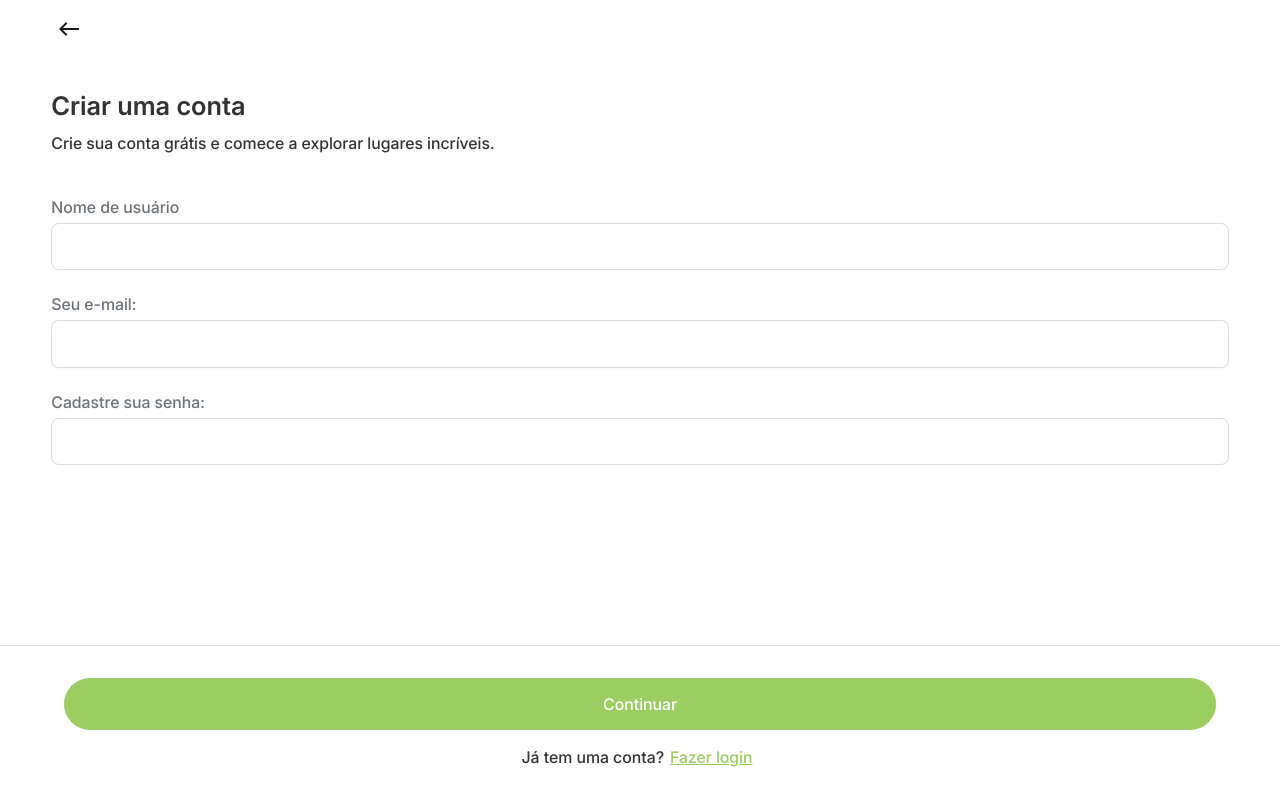
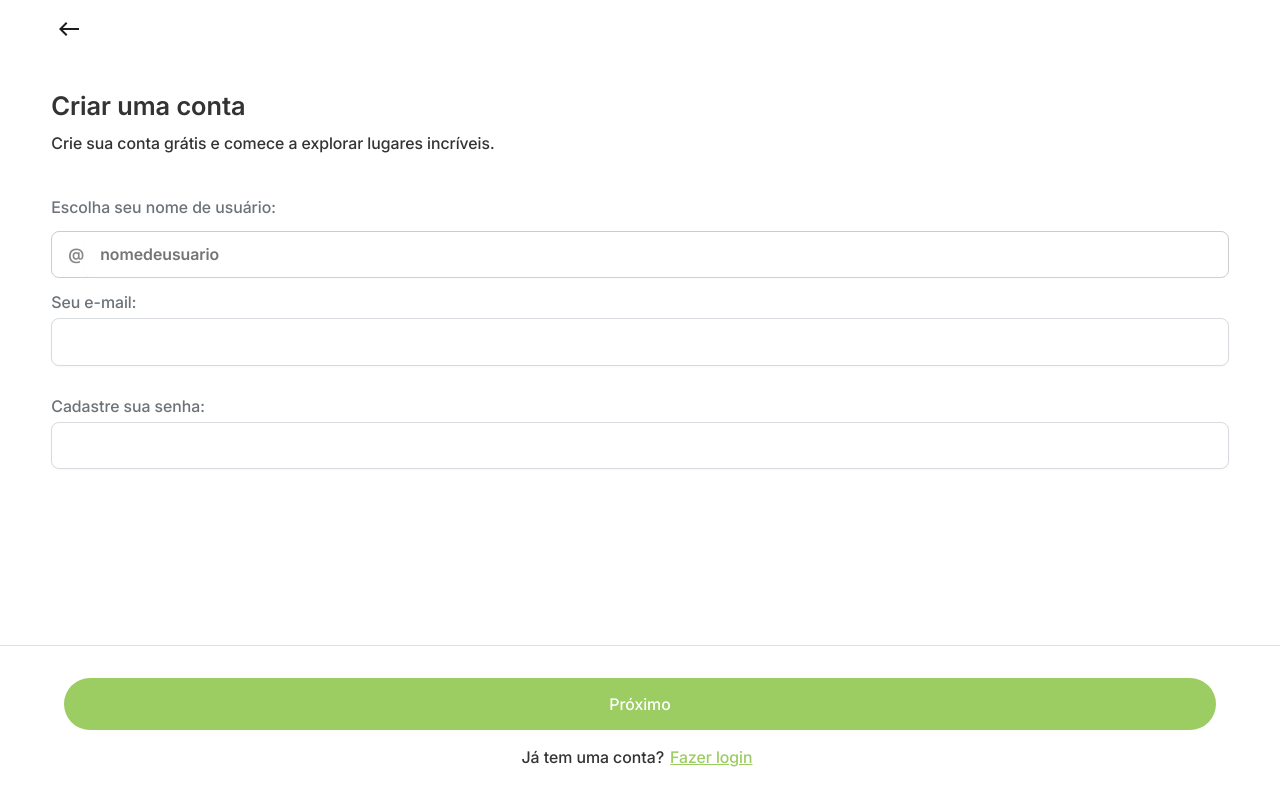
Before and after one commit to jaumzitz/bootz-pwa, a React (Create React App) app: page /register in a window 1280 px wide. Built offline with nearby package versions, Linux system fonts and the light colour scheme; no server answers.

Commit message:
feat: integrate react-hook-form for user registration; update ProfilePicture component to handle image uploads; refactor signUpWithEmail to include additional user data

```diff
--- a/package.json
+++ b/package.json
@@ -13,6 +13,7 @@
     "@testing-library/user-event": "^13.5.0",
     "react": "^19.1.0",
     "react-dom": "^19.1.0",
+    "react-hook-form": "^7.58.1",
     "react-router-dom": "^7.5.3",
     "react-scripts": "5.0.1",
     "styled-components": "^6.1.17",
--- a/src/components/Input/Input.js
+++ b/src/components/Input/Input.js
@@ -1,12 +1,12 @@
 import styled from "styled-components";
 import { Span } from "../TextContent/Span/Span";
-import { useState } from "react";
+import { useState, forwardRef } from "react";
 
 const InputStyled = styled.input`
 font-family: var(--default-title-font);
 font-size: var(--default-font-size);
 width: 100%;
-margin-bottom: 10px;
+margin-bottom: 16px;
 padding: 0.8rem 1rem;
 color: var(--default-font-color);
 background-color: #fff;
@@ -19,7 +19,6 @@ box-shadow: 0px 1px 2px 0px rgba(228, 229, 231, 0.24);
       vertical-align: top;
       resize: vertical;
   `}
-
 `
 
 const LabelStyled = styled.label`
@@ -34,18 +33,19 @@ flex-direction: column;
 width: 100%;
 `
 
-export function Input({ type, id, name, required, label, placeholder, onChangeValue, validator, children }) {
-
-
+export const Input = forwardRef(function Input(
+  { type, id, name, required, label, placeholder, onChangeValue, validator, children, ...rest },
+  ref
+) {
   const [isFieldValid, setIsFieldValid] = useState(true);
 
   const handleChange = (event) => {
-
     if (onChangeValue) {
-
       const { value } = event.target;
       onChangeValue(value);
     }
+    // Permite que o React Hook Form também capture o evento
+    if (rest.onChange) rest.onChange(event);
   };
 
   const validateInput = (event) => {
@@ -53,14 +53,14 @@ export function Input({ type, id, name, required, label, placeholder, onChangeVa
       const { value } = event.target;
       setIsFieldValid(validator(value));
     }
-    }
-
-
+    if (rest.onBlur) rest.onBlur(event);
+  };
 
   return (
     <InputContainerStyled>
       {label && <LabelStyled htmlFor={id}>{label}<p>{children}</p></LabelStyled>}
       <InputStyled
+        ref={ref}
         type={type}
         id={id}
         name={name}
@@ -68,9 +68,9 @@ export function Input({ type, id, name, required, label, placeholder, onChangeVa
         onChange={handleChange}
         onBlur={validateInput}
         placeholder={placeholder}
-
+        {...rest}
       />
       {!isFieldValid && <Span color={`var(--alert-color)`}>E-mail inválido.</Span>}
     </InputContainerStyled>
   );
-}
+});
--- a/src/components/Profile/ProfilePicture/ProfilePicutre.js
+++ b/src/components/Profile/ProfilePicture/ProfilePicutre.js
@@ -27,15 +27,17 @@ const SelectedPhotoPreview = styled.img`
 
 const defaultIcon = "/assets/icons/add-photo.svg"
 
-export default function ProfilePicture({ imgUrl }) {
+export default function ProfilePicture({ onChangePicture }) {
 
 
-    const [selectedPhoto, setSelectedPhoto] = useState(imgUrl)
+    const [selectedPhoto, setSelectedPhoto] = useState(null)
 
     function handleSelectedPhoto(e) {
 
         try {
             const file = e.target.files[0]
+            onChangePicture(file)
+
             setSelectedPhoto(URL.createObjectURL(file))
 
         } catch (error) {
--- a/src/pages/Register/Register.js
+++ b/src/pages/Register/Register.js
@@ -4,6 +4,7 @@ import { Span } from "../../components/TextContent/Span/Span";
 import { LinkButton } from "../../components/LinkButton/LinkButton";
 import { useNavigate } from "react-router-dom";
 import { useState } from "react";
+import { useForm } from "react-hook-form";
 import { signUpWithEmail } from "../../services/registerUser";
 import { Layout } from "../../layouts/Layout/Layout";
 import FixedFooter from "../../layouts/Layout/FixedFooter";
@@ -13,103 +14,208 @@ const FormStyled = styled.form`
     display: flex;
     flex-direction: column;
     gap: 2vh;
+`;
 
-`
+const UsernameInputWrapper = styled.div`
+  display: flex;
+  align-items: center;
+ // background: #f5f5f5;
+ font-family: var(--default-title-font);
+  border-radius: 8px;
+  padding: 0 0 0 16px;
+  border: 1px solid #ccc;
+
+`;
+
+const UsernamePrefix = styled.span`
+  color: #888;
+  font-size: 1rem;
+  user-select: none;
+`;
+
+
 export function Register() {
-
   const navigate = useNavigate();
-
-    // const [fullName, setFullName] = useState('');
-    const [email, setEmail] = useState('');
-    const [password, setPassword] = useState('');
-    // const [confirmPassword, setConfirmPassword] = useState('');
-
+  const [step, setStep] = useState(1);
   const [isLoading, setIsLoading] = useState(false);
 
-    const [step, setStep] = useState(1);
+  // React Hook Form
+  const {
+    register,
+    handleSubmit,
+    setValue,
+    formState: { errors, isValid },
+    trigger,
+  } = useForm({
+    mode: "onBlur",
+    reValidateMode: "onBlur",
+  });
+
+  // Máscara para telefone
+  function handlePhoneChange(e) {
+    let value = e.target.value.replace(/\D/g, "");
+    if (value.length > 11) value = value.slice(0, 11);
+    if (value.length > 2) value = `(${value.slice(0, 2)}) ${value.slice(2)}`;
+    if (value.length > 10) value = value.replace(/(\(\d{2}\)) (\d{5})(\d{4})/, "$1 $2-$3");
+    else if (value.length > 6) value = value.replace(/(\(\d{2}\)) (\d{4})(\d{0,4})/, "$1 $2-$3");
+    setValue("phone", value);
+  }
+
+  // Registro do usuário
+  const onSubmit = async (data) => {
+
+    //Etapa 1: dados de login
+    if (step === 1) {
+      // Valida todos os campos da etapa 1
+      const valid = await trigger(["username", "email", "password"]);
+      if (valid) setStep(2);
+      return;
+    }
 
 
+    // Etapa 2: dados da pessoa
+    setIsLoading(true);
 
-    const handleRegister = async (event) => {
-        event.preventDefault(); // Previne o comportamento padrão do formulário
-        setIsLoading(true)
-
-        signUpWithEmail(email, password)
-            .then((response) => {
-                console.log('Usuário registrado com sucesso:', response);
+    try {
+      await signUpWithEmail(data.email, data.password, data.username, '', '', data.fullName, data.profilePicture);
       alert('Usuário registrado com sucesso!');
       navigate('/home');
-            }).catch((error) => {
-                setIsLoading(false)
+    } catch (error) {
+      setIsLoading(false);
       console.error('Erro ao registrar usuário:', error);
       alert('Erro ao registrar usuário. Verifique suas credenciais.');
     }
-
-            )
-    }
-
-
+  };
 
   return (
     <>
+      {step === 1 ? (
+        <>
+          <Layout
+            leftButtonAction={() => navigate('/login')}
+            leftButtonIcon="/assets/icons/arrow-back.svg"
+            title="Criar uma conta"
+            subtitle="Crie sua conta grátis e comece a explorar lugares incríveis."
+          >
+            <FormStyled onSubmit={handleSubmit(onSubmit)}>
+                <label htmlFor="username" style={{fontFamily: 'var(--default-label-font)', color: '#6C7278'}}>Escolha seu nome de usuário:</label>
+              <UsernameInputWrapper>
+                <UsernamePrefix>@</UsernamePrefix>
+                <Input
+                  id="username"
+                  type="text"
+                  placeholder="nomedeusuario"
+                  style={{
+                    border: "none",
+                    background: "transparent",
+                    outline: "none",
+                    margin: 0,
+                    flex: 1,
+                    fontSize: "1rem"
+                  }}
+                  {...register("username", {
+                    required: "Preencha o nome de usuário",
+                    pattern: {
+                      value: /^[a-zA-Z0-9_]+$/,
+                      message: "Use apenas letras, números e _"
+                    }
+                  })}
+                  onBlur={() => trigger("username")}
+                />
+              </UsernameInputWrapper>
+              {errors.username && <Span color="red">{errors.username.message}</Span>}
 
-            {step === 1 ?
-                <>
-                    <Layout leftButtonAction={() => navigate('/login')} leftButtonIcon="/assets/icons/arrow-back.svg" title="Criar uma conta" subtitle="Crie sua conta grátis e comece a explorar lugares incríveis.">
+              {/* E-mail */}
+              <Input
+                label="Seu e-mail:"
+                type="email"
+                id="email"
+                name="email"
+                required
+                {...register("email", {
+                  required: "Não esqueça de informar seu e-mail",
+                  pattern: {
+                    value: /^[^\s@]+@[^\s@]+\.[^\s@]+$/,
+                    message: "E-mail inválido"
+                  }
+                })}
+              />
+              {errors.email && <Span color="red">{errors.email.message}</Span>}
 
-
-                        <FormStyled onSubmit={handleRegister}>
-
-                            {/* <Input onChangeValue={setFullName} label="Nome completo" type="text" id="fullName" name="fullName" required /> */}
-                            <Input label="Nome de usuário" type="text" id="username" name="username" required />
-                            <Input onChangeValue={setEmail} label="Seu e-mail:" type="email" id="email" name="email" validator={verifyEmail} required />
-                            <Input onChangeValue={setPassword} label="Cadastre sua senha:" type="password" id="password" name="password" required />
-                            {/* <Input onChangeValue={setConfirmPassword} label="Confirme sua senha:" type="password" id="passwordCheck" name="passwordCheck" required /> */}
-
+              {/* Senha */}
+              <Input
+                label="Cadastre sua senha:"
+                type="password"
+                id="password"
+                name="password"
+                required
+                {...register("password", {
+                  required: "Senha é obrigatória",
+                  minLength: { value: 6, message: "Mínimo 6 caracteres" }
+                })}
+              />
+              {errors.password && <Span color="red">{errors.password.message}</Span>}
             </FormStyled>
-
           </Layout>
-                    <FixedFooter primaryButton={{ text: 'Continuar', onClick: () => setStep(2), isLoading: isLoading, width: '90%' }}>
+          <FixedFooter
+            primaryButton={{
+              text: 'Próximo',
+              onClick: handleSubmit(onSubmit),
+              isLoading: isLoading,
+              width: '90%'
+            }}
+          >
             <div>
-
               <Span>Já tem uma conta?</Span>
               <LinkButton to='/login'>Fazer login</LinkButton>
             </div>
-
           </FixedFooter>
         </>
+      ) : (
+        <>
+          <Layout
+            leftButtonAction={() => setStep(1)}
+            leftButtonIcon="/assets/icons/arrow-back.svg"
+            title="Foto de perfil"
+            subtitle="Tire uma selfie ou escolha uma foto do seu dispositivo."
+          >
+            <ProfilePicture onChangePicture={file => setValue("profilePicture", file, { shouldValidate: true})}/>
 
-                :
-
-                <>
-                    <Layout leftButtonAction={() => setStep(1)} leftButtonIcon="/assets/icons/arrow-back.svg" title="Foto de perfil" subtitle="Tire uma selfie ou escolha uma foto do seu dispositivo.">
-
-                        <ProfilePicture />
-
-                        <Input type="text" id="fullName" label="Nome público"></Input>
-                        <Input type="date" id="birthday" label="Data de Nascimento"></Input>
-                        <Input type="text" id="phoneNumber" label="Telefone"></Input>
-
-
+            <Input
+              type="text"
+              id="fullName"
+              label="Nome público"
+              {...register("fullName")}
+            />
+            <Input
+              type="date"
+              id="birthday"
+              label="Data de Nascimento"
+              {...register("birthday")}
+            />
+            <Input
+              type="text"
+              id="phone"
+              label="Telefone"
+              maxLength={15}
+              {...register("phone")}
+              onChange={handlePhoneChange}
+              placeholder="(99) 99999-9999"
+            />
+            {errors.phone && <Span style={{ color: "red" }}>{errors.phone.message}</Span>}
           </Layout>
-                    <FixedFooter primaryButton={{ text: 'Concluir', width: '90%', onClick: handleRegister }}>
+          <FixedFooter
+            primaryButton={{
+              text: 'Concluir',
+              width: '90%',
+              onClick: handleSubmit(onSubmit),
+              isLoading: isLoading
+            }}
+          >
             <Span></Span>
           </FixedFooter>
-
-
         </>
-            }
-
+      )}
     </>
-
   );
 }
-
-
-function verifyEmail(email) {
-    // Verifica se o email é válido
-    const re = /^[^\s@]+@[^\s@]+\.[^\s@]+$/;
-    const status = re.test(String(email).toLowerCase());
-    console.log('Email status:', status);
-    return re.test(String(email).toLowerCase());
-}
```
Also changed, not shown: src/services/registerUser.js (+68 -3 lines), 1 other file (tests, documents, lock files or other folders). Lines whose indentation alone changed are shown as unchanged.
